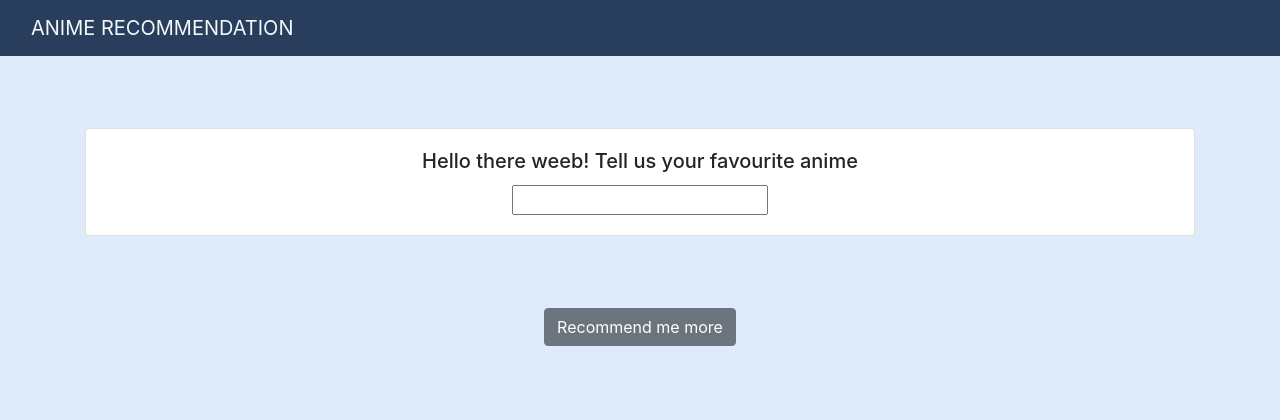
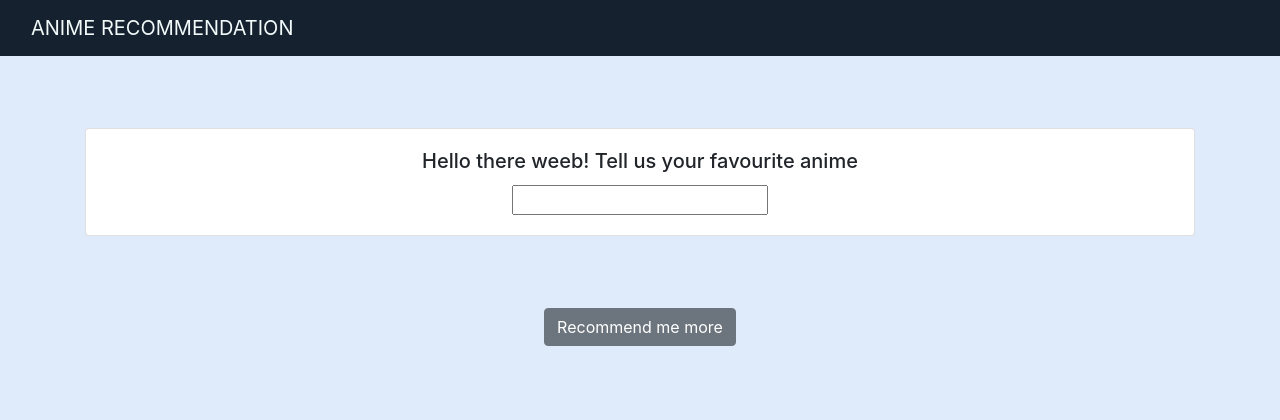
Before and after one commit to so-samarth/anime-recommendation, a Flask app: page / in a window 1280 px wide. Shown: the top 420 px of the page. Run offline with Flask 2, Linux system fonts and the light colour scheme; some libraries are stand-ins or nearby versions.

Commit message:
Update styles.css

```diff
--- a/static/css/styles.css
+++ b/static/css/styles.css
@@ -5,7 +5,7 @@ body {
 }
 
 .navbar {
-    background-color: #293e5c;
+    background-color: #162130;
     text-align: center;
 }
 
```
